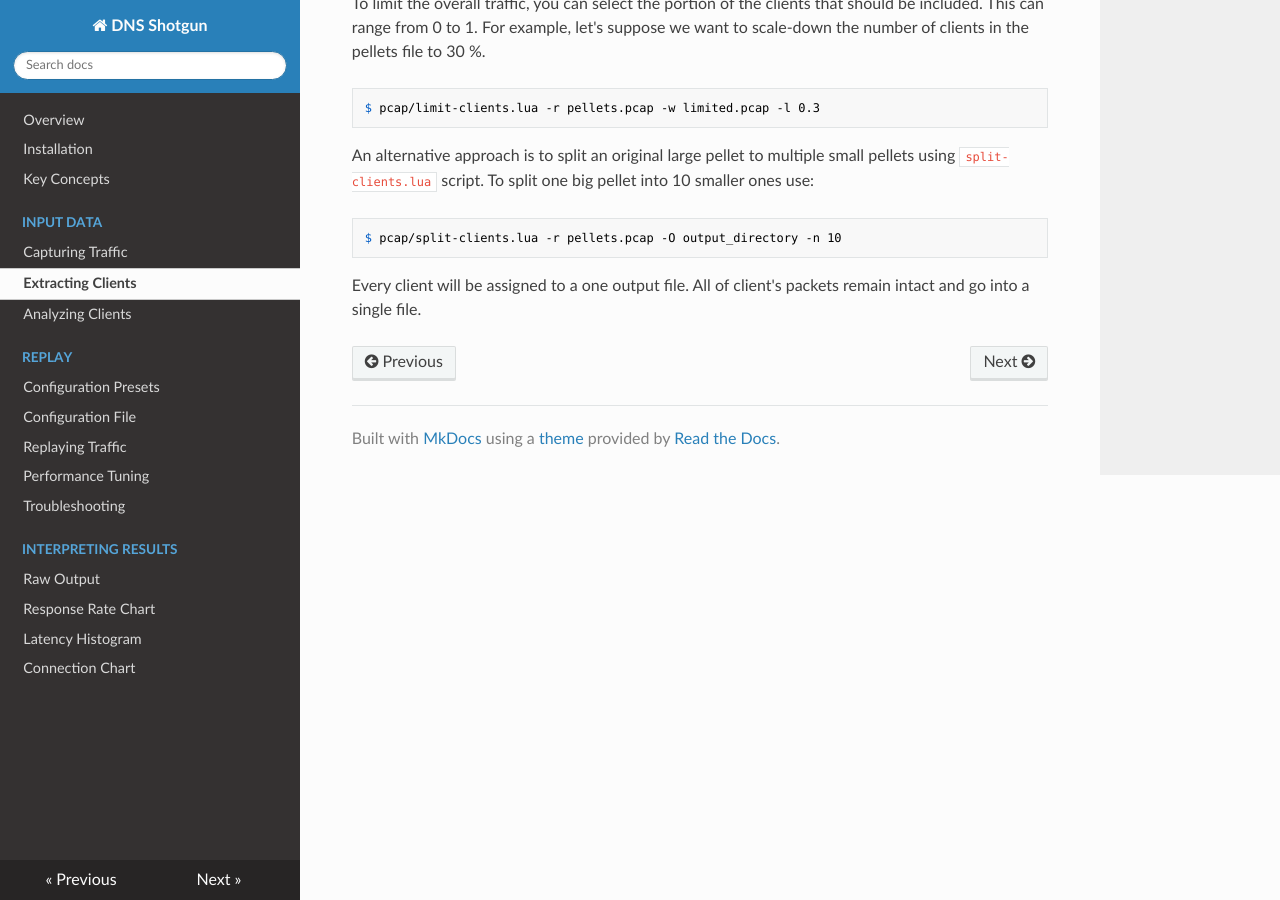
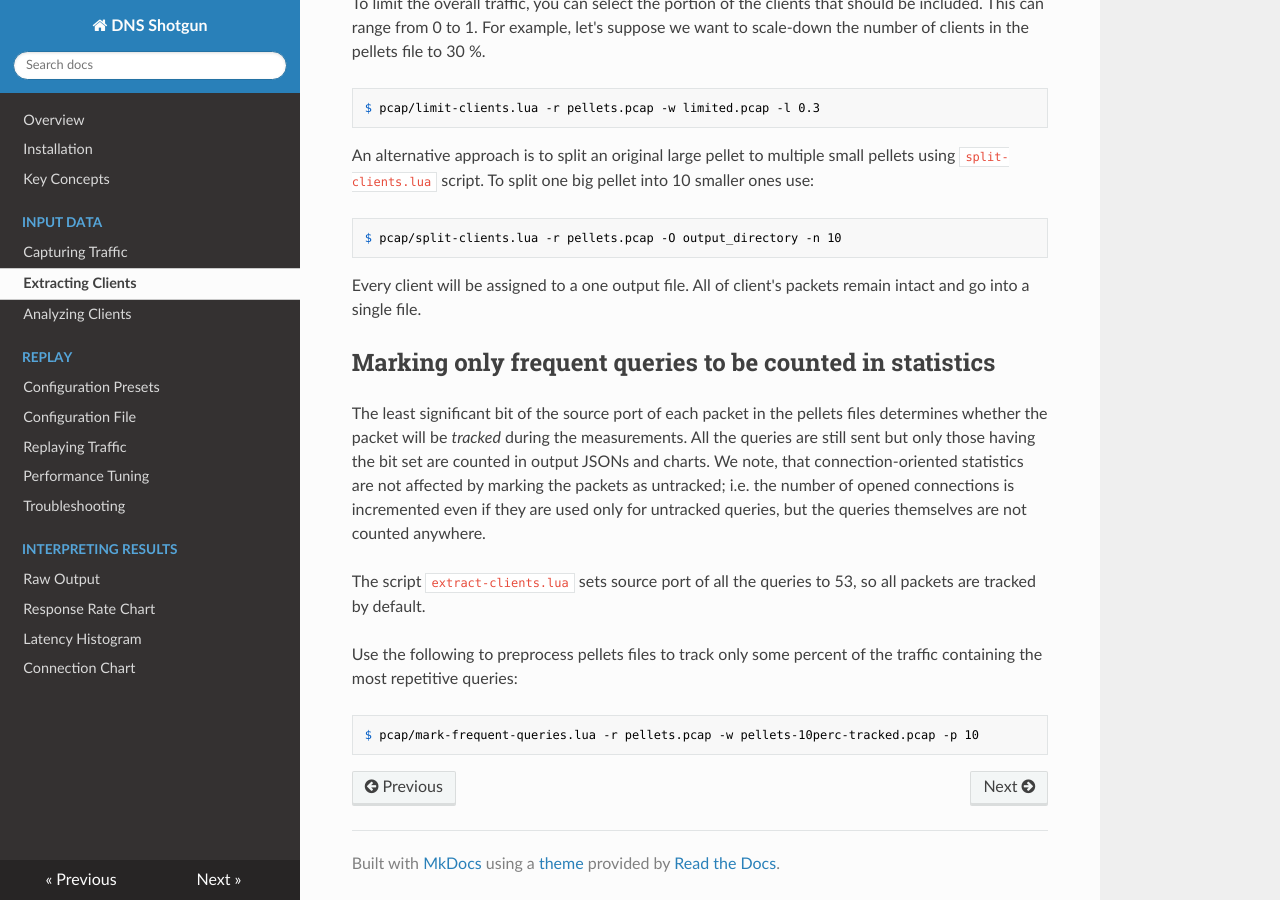
Before and after one commit to CZ-NIC/shotgun, an MkDocs documentation site: the page built from docs/extracting-clients.md, in a window 1280 px wide and 900 px high, scrolled down 1336 px. Built offline with MkDocs 1.6.1, drawn with Linux system fonts in a browser that asks for light colours; nearby versions of some CDN libraries.

Commit message:
Add marking frequent queries into docs

````diff
--- a/docs/extracting-clients.md
+++ b/docs/extracting-clients.md
@@ -75,3 +75,23 @@ $ pcap/split-clients.lua -r pellets.pcap -O output_directory -n 10
 
 Every client will be assigned to a one output file. All of client's packets
 remain intact and go into a single file.
+
+## Marking only frequent queries to be counted in statistics
+
+The least significant bit of the source port of each packet in the pellets files
+determines whether the packet will be _tracked_ during the measurements.
+All the queries are still sent but only those having the bit set are counted
+in output JSONs and charts.
+We note, that connection-oriented statistics are not affected by marking the packets as untracked;
+i.e. the number of opened connections is incremented even if they are used only for untracked queries,
+but the queries themselves are not counted anywhere.
+
+The script `extract-clients.lua` sets source port of all the queries to 53,
+so all packets are tracked by default.
+
+Use the following to preprocess pellets files
+to track only some percent of the traffic containing the most repetitive queries:
+
+```
+$ pcap/mark-frequent-queries.lua -r pellets.pcap -w pellets-10perc-tracked.pcap -p 10
+```
````
